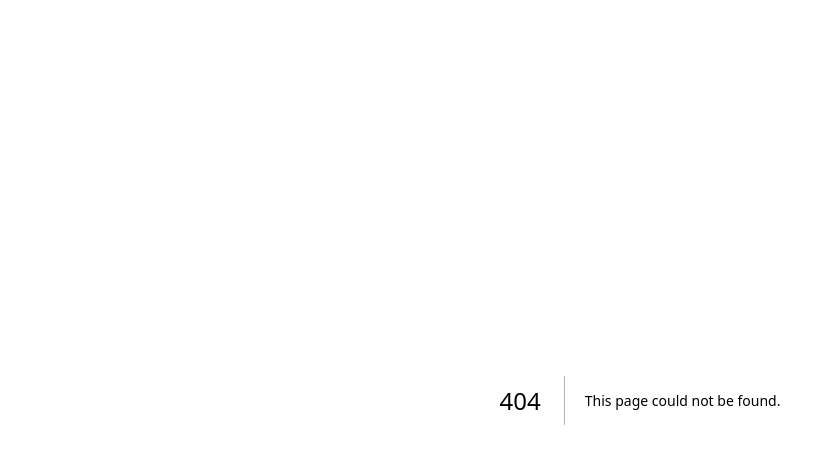
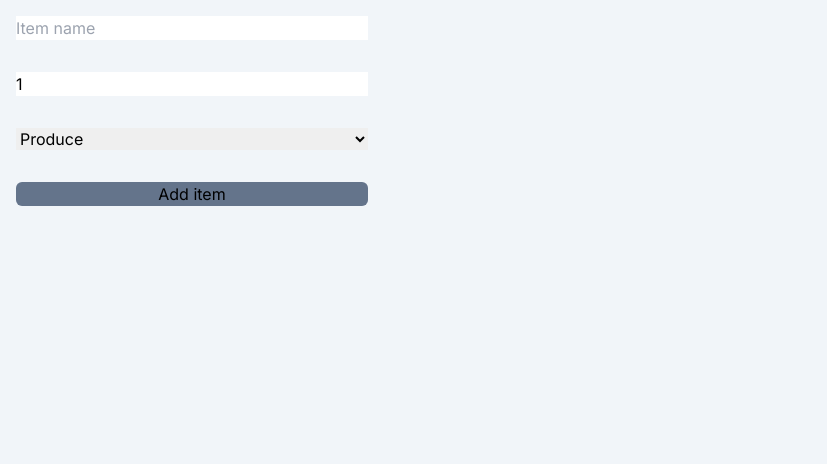
Before and after one commit to SavannaPisc/cprg306-assignments, a Next.js app: page /week4 in a window 1280 px wide. Before the commit this address had no page. Shown: the top 464 px of the page, without its empty margins (0-827 px from the left). Built offline with nearby package versions, Linux system fonts and the light colour scheme.

Commit message:
Add page.js and new-item.js with working code

```diff
--- a/app/page.js
+++ b/app/page.js
@@ -9,6 +9,7 @@ export default function Home() {
       <StudentInfo />
       <Link href="/week2" className ="bg-sky-700 rounded-md p-2">Week 2</Link>
       <Link href="/week3" className ="bg-sky-700 rounded-md p-2">Week 3</Link>
+      <Link href="/week4" className ="bg-sky-700 rounded-md p-2">Week 4</Link>
     </main>
   )
 }
--- /dev/null
+++ b/app/week4/new-item.js
@@ -0,0 +1,67 @@
+"use client";
+
+import { useState } from "react";
+
+export default function NewItem() {
+    // Create state variables with usestate
+    const [name, setName] = useState("");
+    const [quantity, setQuantity] = useState(1);
+    const [category, setCategory] = useState("produce");
+
+    const handleSubmit = (event) => {
+        event.preventDefault(); // Prevent page reload
+
+        // Item object using state variables
+        const item = {
+            name,
+            quantity,
+            category,
+        };
+
+        // Log item to console
+        console.log(item);
+
+        //Alert with current variable values
+        alert((item));
+
+        // Reset state variables
+        setName("");
+        setQuantity(1);
+        setCategory("produce");
+    };
+
+    const handleNameChange = (event) => {
+        setName(event.target.value);
+    };
+
+    const handleQuantityChange = (event) => {
+        setQuantity(event.target.value);
+    };
+
+    const handleCategoryChange = (event) => {
+        setCategory(event.target.value);
+    };
+
+
+    return(
+        <form onSubmit = {handleSubmit} className = "text-black flex flex-col justify-content-center w-96">
+            <input required type = "text" placeholder = "Item name" value = {name} onChange = {handleNameChange} className = "m-4"/>
+            <input type = "number" placeholder = "Quantity" min = "1" max = "99" value = {quantity} onChange = {handleQuantityChange} className = "m-4"/>
+            <select value = {category} onChange = {handleCategoryChange} className = "m-4">
+                <option value ="produce">Produce</option>
+                <option value ="dairy">Dairy</option>
+                <option value ="bakery">Bakery</option>
+                <option value ="meat">Meat</option>
+                <option value ="frozen foods">Frozen Foods</option>
+                <option value ="canned goods">Canned Goods</option>
+                <option value ="dry goods">Dry Goods</option>
+                <option value ="beverages">Beverages</option>
+                <option value ="snacks">Snacks</option>
+                <option value ="household">Household</option>
+                <option value ="other">Other</option>
+            </select>
+            <button type = "submit" className = "bg-slate-500 rounded-md m-4">Add item</button>
+        </form>
+
+    );
+}
--- /dev/null
+++ b/app/week4/page.js
@@ -0,0 +1,9 @@
+import NewItem from "./new-item";
+
+export default function Page() {
+    return (
+        <main>
+            <NewItem />
+        </main>
+    );
+}
```
